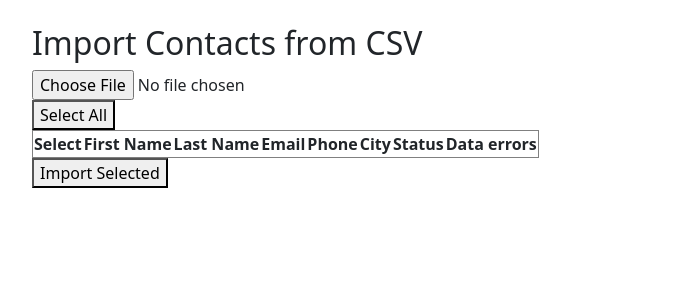
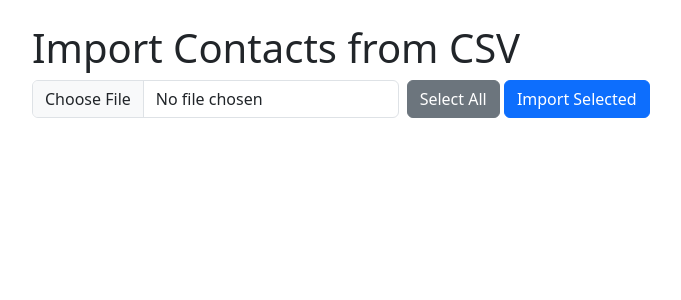
Before and after one commit to JedrzejSobkow/suprabrokers, a Django app: page /contacts/import/ in a window 1280 px wide. Shown: the part 56-356 px from the top of the page, without its empty margins (50-731 px from the left). Run offline with Django 4.2, Linux system fonts and the light colour scheme; lists and menus that the app fills with data are empty.

Commit message:
Import contacts page refactor

```diff
--- a/config/templates/contacts/import_csv.html
+++ b/config/templates/contacts/import_csv.html
@@ -1,16 +1,21 @@
 {% extends "base.html" %}
+{% block content %}
+<h1>Import Contacts from CSV</h1>
 
-{% block content %}
-<h2>Import Contacts from CSV</h2>
+<form id="csvForm" enctype="multipart/form-data" class="mb-3 row g-2">
+    {% csrf_token %}
+    <div class="col-md-6 col-lg-4">
+        <input type="file" name="csv_file" id="csvFile" class="form-control" accept=".csv">
+    </div>
+    <div class="col-auto">
+        <button type="button" id="selectAllBtn" class="btn btn-secondary">Select All</button>
+        <button type="button" id="importButton" class="btn btn-primary">Import Selected</button>
+    </div>
+</form>
 
-<form id="csvForm" enctype="multipart/form-data">
-    {% csrf_token %}
-  <input type="file" name="csv_file" id="csvFile" accept=".csv">
-</form>
-<button id="selectAllBtn">Select All</button>
-
-<table id="previewTable" border="1">
-  <thead>
+<div class="table-responsive" id="previewContainer" style="display:none;">
+    <table class="table table-striped table-hover align-middle">
+        <thead class="table-dark">
             <tr>
                 <th>Select</th>
                 <th>First Name</th>
@@ -24,8 +29,7 @@
         </thead>
         <tbody></tbody>
     </table>
-
-<button id="importButton">Import Selected</button>
+</div>
 
 <script>
 async function previewCSV(file) {
@@ -39,17 +43,36 @@
     });
 
     const data = await res.json();
-      const tbody = document.querySelector('#previewTable tbody');
+    const previewContainer = document.getElementById('previewContainer');
+    const tbody = previewContainer.querySelector('tbody');
     tbody.innerHTML = '';
 
-      data.rows.forEach((item) => {
+    const existingAlert = document.querySelector('#previewContainer + .alert');
+    if (existingAlert) existingAlert.remove();
+
+    if (!data.rows || data.rows.length === 0) {
+        if (data.empty_file) {
+            previewContainer.style.display = 'none';
+            previewContainer.insertAdjacentHTML(
+                'beforebegin',
+                '<div class="alert alert-warning">The uploaded CSV file is empty.</div>'
+            );
+        }
+        return;
+    }
+
+    previewContainer.style.display = 'block';
+
+    data.rows.forEach(item => {
         const row = document.createElement('tr');
-        if (!item.is_valid) row.style.backgroundColor = '#f8d7da';
+        if (!item.is_valid) row.classList.add('table-danger');
 
         const errorsHtml = item.errors.length > 0 ? item.errors.join('<br>') : '';
 
         row.innerHTML = `
-          <td><input type="checkbox" ${!item.is_valid ? 'disabled' : ''}></td>
+            <td class="text-center">
+                <input type="checkbox" ${!item.is_valid ? 'disabled' : ''}>
+            </td>
             <td>${item.row.first_name || ''}</td>
             <td>${item.row.last_name || ''}</td>
             <td>${item.row.email || ''}</td>
@@ -64,7 +87,7 @@
 
 // Import button clicked event
 document.getElementById('importButton').addEventListener('click', async function() {
-        const rows = document.querySelectorAll('#previewTable tbody tr');
+    const rows = document.querySelectorAll('#previewContainer tbody tr');
     const selected_rows = [];
 
     rows.forEach(row => {
@@ -84,7 +107,7 @@
         }
     });
 
-        if (selected_rows.length === 0) return alert("Nie zaznaczono żadnych rekordów!");
+    if (selected_rows.length === 0) return alert("Records not found!");
 
     const csrftoken = document.querySelector('[name=csrfmiddlewaretoken]').value;
 
@@ -99,25 +122,23 @@
 
     const data = await res.json();
     if (data.success) {
-            alert(`Zaimportowano ${data.created} rekordów`);
+        alert(`Imported ${data.created} records`);
         location.reload();
     } else {
-            alert("Błąd importu: " + (data.error || "Nieznany błąd"));
+        alert("Import error: " + (data.error || "Unknown error"));
     }
 });
 
 // File change event
 document.getElementById('csvFile').addEventListener('change', function() {
     const file = this.files[0];
-      if (file) {
-        previewCSV(file);
-      }
+    if (file) previewCSV(file);
 });
 
 // Select all clicked event
 document.getElementById('selectAllBtn').addEventListener('click', function() {
-        const checkboxes = document.querySelectorAll('#previewTable tbody input[type="checkbox"]');
+    const checkboxes = document.querySelectorAll('#previewContainer tbody input[type="checkbox"]');
     checkboxes.forEach(cb => { if (!cb.disabled) cb.checked = true; });
-      })
+});
 </script>
 {% endblock %}
--- a/contacts/views.py
+++ b/contacts/views.py
@@ -9,6 +9,8 @@ from django.shortcuts import render
 from .forms import ContactForm
 from .models import Contact, ContactStatus
 from .utils import validate_contact_row, get_coordinates, get_weather
+
+EXPECTED_HEADERS = ["first_name", "last_name", "email", "phone_number", "city", "status"]
 
 class ContactListView(ListView):
     model = Contact
@@ -95,7 +97,15 @@ def preview_csv(request):
             return JsonResponse({"error": "The file must be a CSV"}, status=400)
 
         decoded_file = csv_file.read().decode('utf-8-sig').splitlines()
-        reader = csv.DictReader(decoded_file)
+        if not decoded_file or all(not line.strip() for line in decoded_file): # Empty file
+            return JsonResponse({"rows": [], "empty_file": True})
+
+        first_row = decoded_file[0].split(",")
+        has_header = all(h.strip().lower() in EXPECTED_HEADERS for h in first_row)
+
+        data_lines = decoded_file[1:] if has_header else decoded_file
+
+        reader = csv.DictReader(data_lines, fieldnames=EXPECTED_HEADERS)
 
         existing_emails = set(Contact.objects.values_list('email', flat=True))
         existing_phones = set(Contact.objects.values_list('phone_number', flat=True))
@@ -104,12 +114,18 @@ def preview_csv(request):
         imported_rows = []
 
         for row in reader:
+            if not any(value.strip() for value in row.values()):
+                continue
+
             errors = validate_contact_row(row, existing_emails, existing_phones, valid_statuses)
             imported_rows.append({
                 "row": row,
                 "errors": errors,
                 "is_valid": len(errors) == 0
             })
+
+        if not imported_rows:
+            return JsonResponse({"rows": [], "empty_file": True})
 
         return JsonResponse({"rows": imported_rows})
 
@@ -159,7 +175,7 @@ def export_contacts_csv(request):
     response.write('\ufeff')
 
     writer = csv.writer(response)
-    writer.writerow(['first_name', 'last_name', 'email', 'phone', 'city', 'status'])
+    writer.writerow(EXPECTED_HEADERS)
 
 
     for contact in contacts:
```
Lines whose indentation alone changed are shown as unchanged.
